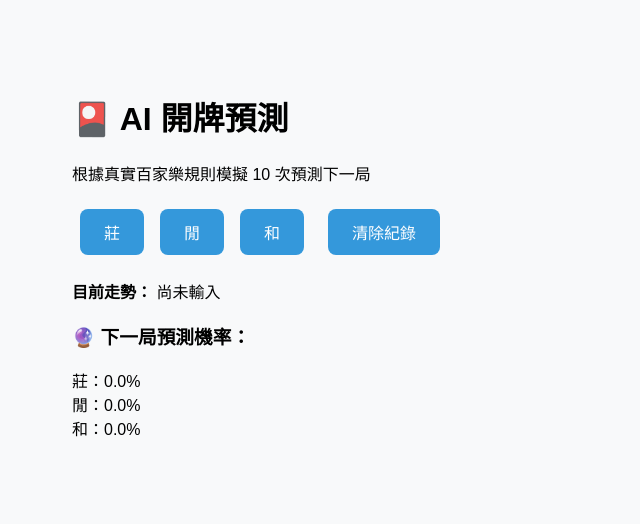
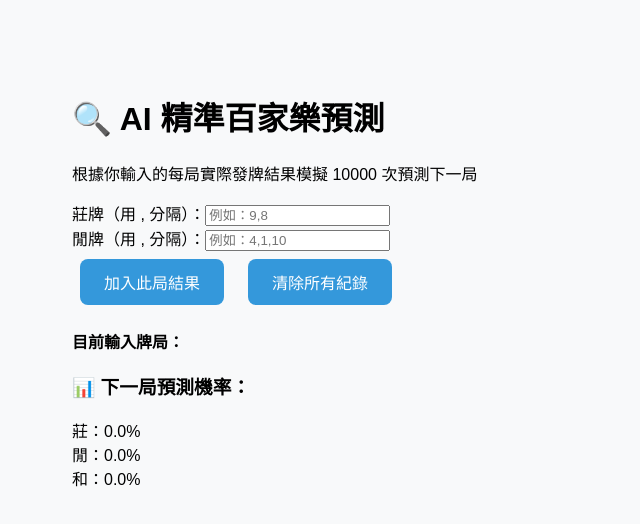
Before and after one commit to fenggou55688/ai-open-card, a React (Vite) app: page / in a window 1280 px wide. Shown: the top 524 px of the page, without its empty margins (0-640 px from the left). Built offline with nearby package versions, Linux system fonts and the light colour scheme; the HTML template or start-up script is replaced by a standard one.

Commit message:
Update App.jsx

```diff
--- a/src/App.jsx
+++ b/src/App.jsx
@@ -2,18 +2,38 @@ import React, { useState } from 'react';
 import { simulateNextGame } from './simulateNextGame';
 
 const App = () => {
-  const [inputHistory, setInputHistory] = useState([]);
+  const [rounds, setRounds] = useState([]);
+  const [bankerInput, setBankerInput] = useState('');
+  const [playerInput, setPlayerInput] = useState('');
   const [prediction, setPrediction] = useState({ 莊: 0, 閒: 0, 和: 0 });
 
-  const handleInput = (value) => {
-    const newHistory = [...inputHistory, value];
-    setInputHistory(newHistory);
-    const result = simulateNextGame(newHistory, 10000);
+  const parseInput = (str) => {
+    return str
+      .split(',')
+      .map(s => parseInt(s.trim(), 10))
+      .filter(n => !isNaN(n) && n >= 0 && n <= 10);
+  };
+
+  const handleAddRound = () => {
+    const bankerCards = parseInput(bankerInput);
+    const playerCards = parseInput(playerInput);
+
+    if (bankerCards.length < 2 || bankerCards.length > 3 || playerCards.length < 2 || playerCards.length > 3) {
+      alert('請輸入 2~3 張牌，範例：9,8');
+      return;
+    }
+
+    const newRounds = [...rounds, { banker: bankerCards, player: playerCards }];
+    setRounds(newRounds);
+    setBankerInput('');
+    setPlayerInput('');
+
+    const result = simulateNextGame(newRounds, 10000);
     setPrediction(result);
   };
 
   const handleClear = () => {
-    setInputHistory([]);
+    setRounds([]);
     setPrediction({ 莊: 0, 閒: 0, 和: 0 });
   };
 
@@ -24,22 +44,33 @@ const App = () => {
 
   return (
     <div style={{ padding: '2rem', fontFamily: 'Arial' }}>
-      <h1>🎴 AI 開牌預測</h1>
-      <p>根據真實百家樂規則模擬 10 次預測下一局</p>
+      <h1>🔍 AI 精準百家樂預測</h1>
+      <p>根據你輸入的每局實際發牌結果模擬 10000 次預測下一局</p>
 
       <div style={{ marginBottom: '1rem' }}>
-        <button onClick={() => handleInput('莊')}>莊</button>
-        <button onClick={() => handleInput('閒')}>閒</button>
-        <button onClick={() => handleInput('和')}>和</button>
-        <button onClick={handleClear} style={{ marginLeft: '1rem' }}>清除紀錄</button>
+        <div>
+          <label>莊牌（用 , 分隔）：</label>
+          <input value={bankerInput} onChange={(e) => setBankerInput(e.target.value)} placeholder="例如：9,8" />
+        </div>
+        <div>
+          <label>閒牌（用 , 分隔）：</label>
+          <input value={playerInput} onChange={(e) => setPlayerInput(e.target.value)} placeholder="例如：4,1,10" />
+        </div>
+        <button onClick={handleAddRound} style={{ marginTop: '0.5rem' }}>加入此局結果</button>
+        <button onClick={handleClear} style={{ marginLeft: '1rem' }}>清除所有紀錄</button>
       </div>
 
       <div>
-        <strong>目前走勢：</strong> {inputHistory.join(' → ') || '尚未輸入'}
+        <strong>目前輸入牌局：</strong>
+        <ul>
+          {rounds.map((r, i) => (
+            <li key={i}>第 {i + 1} 局：莊[{r.banker.join(',')}] 閒[{r.player.join(',')}]</li>
+          ))}
+        </ul>
       </div>
 
       <div style={{ marginTop: '1rem' }}>
-        <h3>🔮 下一局預測機率：</h3>
+        <h3>📊 下一局預測機率：</h3>
         <div>莊：{getPercentage(prediction.莊)}%</div>
         <div>閒：{getPercentage(prediction.閒)}%</div>
         <div>和：{getPercentage(prediction.和)}%</div>
```
